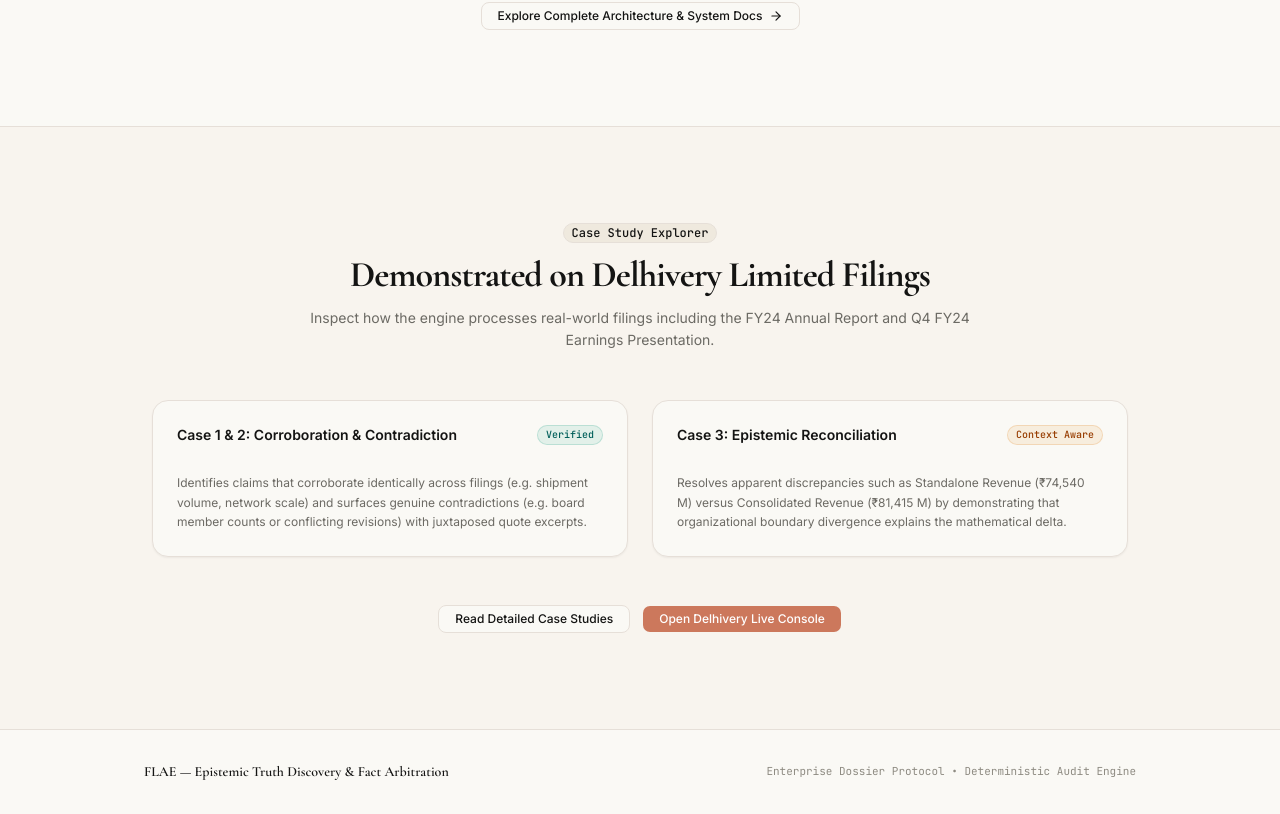
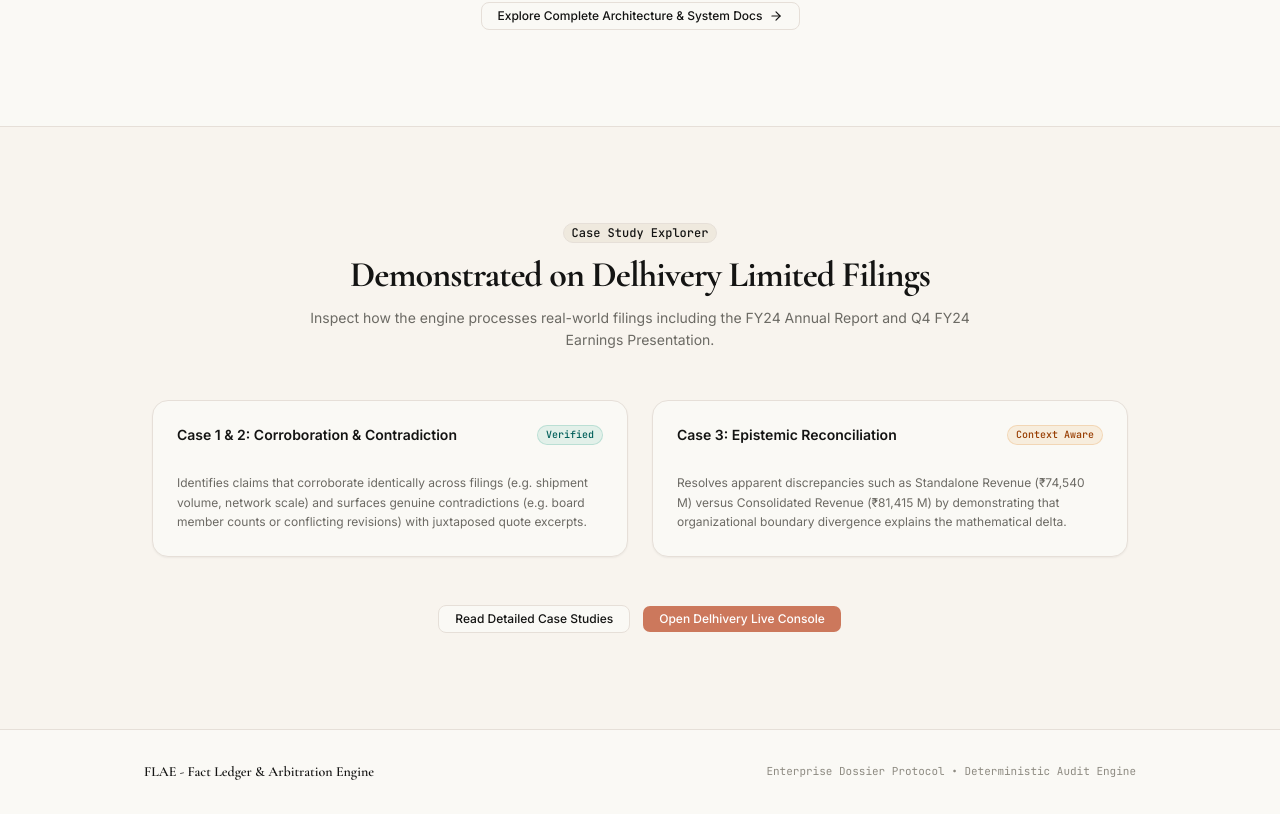
Before and after one commit to SrihasRC/flae, a Next.js app in the folder frontend/: page / in a window 1280 px wide. Shown: the part 1310-2124 px from the top of the page. Built offline with nearby package versions, Linux system fonts and the light colour scheme.

Commit message:
chore(branding): standardize name to FLAE - Fact Ledger & Arbitration Engine

```diff
--- a/frontend/app/layout.tsx
+++ b/frontend/app/layout.tsx
@@ -23,7 +23,7 @@
 });
 
 export const metadata: Metadata = {
-  title: "FLAE — Epistemic Fact-Ledger & Arbitration Engine",
+  title: "FLAE - Fact Ledger & Arbitration Engine",
   description:
     "FLAE: Deterministic Atomic Fact Ledger and Cross-Document Arbitration Engine resolving discrepancies across corporate reports, financial dossiers, and filings.",
 };
--- a/frontend/app/page.tsx
+++ b/frontend/app/page.tsx
@@ -227,7 +227,7 @@
       <footer className="border-t border-hairline py-8 text-center text-xs text-muted-claude bg-canvas">
         <div className="container mx-auto max-w-5xl px-4 flex flex-col sm:flex-row items-center justify-between gap-4">
           <span className="font-serif font-semibold text-sm text-ink">
-            FLAE — Epistemic Truth Discovery &amp; Fact Arbitration
+            FLAE - Fact Ledger &amp; Arbitration Engine
           </span>
           <span className="font-mono text-[11px] text-muted-soft">
             Enterprise Dossier Protocol • Deterministic Audit Engine
--- a/frontend/app/workspaces/[id]/page.tsx
+++ b/frontend/app/workspaces/[id]/page.tsx
@@ -113,7 +113,7 @@
                   {workspace.name}
                 </h1>
                 <p className="text-xs text-muted-foreground mt-0.5">
-                  FLAE Epistemic Fact Knowledge Base & Multi-Document Adjudication
+                  FLAE - Fact Ledger &amp; Arbitration Engine
                 </p>
               </div>
 
```
